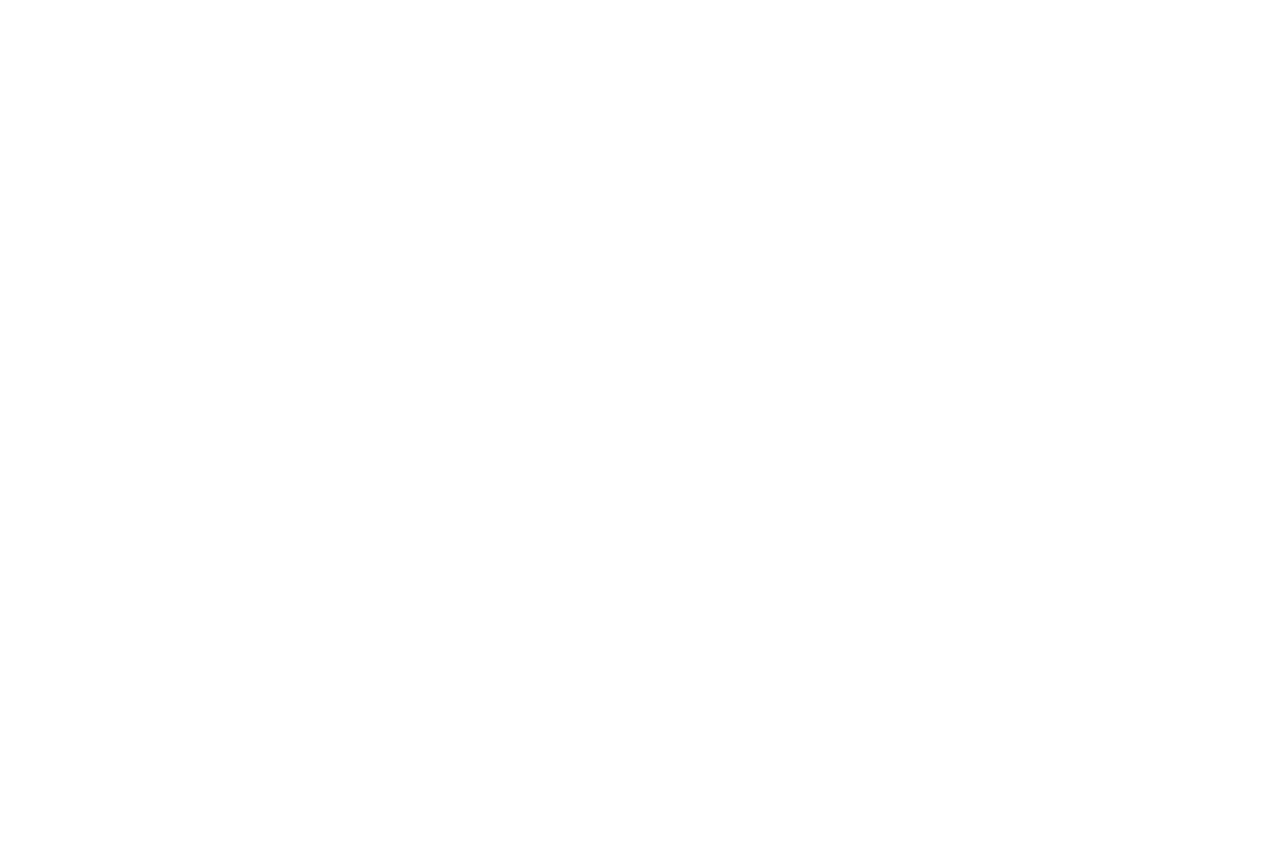
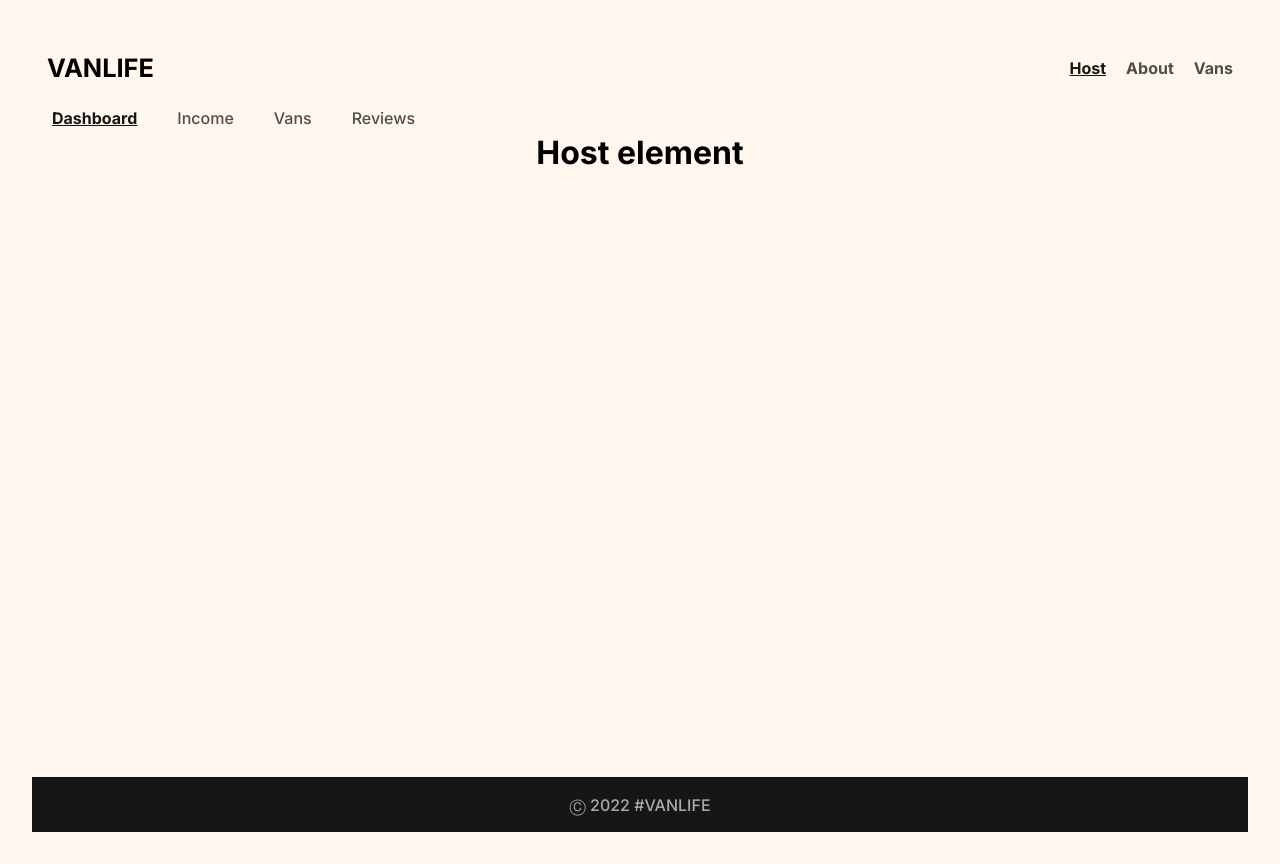
Before and after one commit to Noobdrew/vanlife, a React (Vite) app: page /host in a window 1280 px wide. Before the commit this address had no page. Before the commit the page ends 800 px from the top, so only its background shows below. Built offline with nearby package versions, Linux system fonts and the light colour scheme; what miragejs would draw is missing.

Commit message:
host page bootstrap done

```diff
--- a/src/App.jsx
+++ b/src/App.jsx
@@ -1,22 +1,35 @@
-import { useState } from "react";
+import "./App.css";
+import "./server";
 import { BrowserRouter, Route, Routes, Link } from "react-router-dom";
 import Home from "./pages/Home";
 import About from "./pages/About";
 import Vans from "./pages/Vans/Vans";
 import VanDetails from "./pages/Vans/VanDetails";
-import "./App.css";
+import Dashboard from "./pages/Host/Dashboard";
+import Income from "./pages/Host/Income";
+import Reviews from "./pages/Host/Reviews";
+import HostVans from "./pages/Host/HostVans";
+import HostVansDetails from "./pages/Host/HostVansDetails";
 import Layout from "./components/Layout";
-import "./server";
+import HostLayout from "./components/HostLayout";
 
 function App() {
   return (
     <BrowserRouter>
       <Routes>
-        <Route element={<Layout />}>
-          <Route path="/" element={<Home />} />
-          <Route path="/about" element={<About />} />
-          <Route path="/vans" element={<Vans />} />
-          <Route path="/vans/:id" element={<VanDetails />} />
+        <Route path="/" element={<Layout />}>
+          <Route index element={<Home />} />
+          <Route path="about" element={<About />} />
+          <Route path="vans" element={<Vans />} />
+          <Route path="vans/:id" element={<VanDetails />} />
+
+          <Route path="host" element={<HostLayout />}>
+            <Route index element={<Dashboard />} />
+            <Route path="income" element={<Income />} />
+            <Route path="vans" element={<HostVans />} />
+            <Route path="vans/:id" element={<HostVansDetails />} />
+            <Route path="reviews" element={<Reviews />} />
+          </Route>
         </Route>
       </Routes>
     </BrowserRouter>
--- /dev/null
+++ b/src/components/HostLayout.jsx
@@ -0,0 +1,42 @@
+import { NavLink, Outlet } from "react-router-dom";
+
+export default function HostLayout() {
+  const activeStyle = {
+    fontWeight: "bold",
+    textDecoration: "underline",
+    color: "#161616",
+  };
+  return (
+    <>
+      <nav className="host-nav">
+        <NavLink
+          to="/host"
+          end
+          style={({ isActive }) => (isActive ? activeStyle : null)}
+        >
+          Dashboard
+        </NavLink>
+
+        <NavLink
+          to="/host/income"
+          style={({ isActive }) => (isActive ? activeStyle : null)}
+        >
+          Income
+        </NavLink>
+        <NavLink
+          to="/host/vans"
+          style={({ isActive }) => (isActive ? activeStyle : null)}
+        >
+          Vans
+        </NavLink>
+        <NavLink
+          to="/host/reviews"
+          style={({ isActive }) => (isActive ? activeStyle : null)}
+        >
+          Reviews
+        </NavLink>
+      </nav>
+      <Outlet />
+    </>
+  );
+}
--- a/src/components/Layout.jsx
+++ b/src/components/Layout.jsx
@@ -2,10 +2,13 @@ import Navbar from "./Navbar";
 import { Outlet } from "react-router-dom";
 export default function Layout() {
   return (
-    <>
+    <div className="site-wrapper">
       <Navbar />
-      <Outlet />
+      <main>
+        <Outlet />
+      </main>
+
       <footer className="home-footer">Ⓒ 2022 #VANLIFE</footer>
-    </>
+    </div>
   );
 }
--- a/src/components/Navbar.jsx
+++ b/src/components/Navbar.jsx
@@ -1,17 +1,37 @@
-import { Link } from "react-router-dom";
+import { NavLink } from "react-router-dom";
 
 export default function Navbar() {
+  const activeStyle = {
+    fontWeight: "bold",
+    textDecoration: "underline",
+    color: "#161616",
+  };
   return (
-    <nav>
-      <h2 className="home-logo">
-        <Link to="/">VANLIFE</Link>
-      </h2>
-      <p className="about">
-        <Link to="/about">About</Link>
-      </p>
-      <p className="vans">
-        <Link to="/vans">Vans</Link>
-      </p>
-    </nav>
+    <header>
+      <NavLink className="home-logo" to="/">
+        VANLIFE
+      </NavLink>
+
+      <NavLink
+        to="/host"
+        style={({ isActive }) => (isActive ? activeStyle : null)}
+      >
+        Host
+      </NavLink>
+
+      <NavLink
+        to="/about"
+        style={({ isActive }) => (isActive ? activeStyle : null)}
+      >
+        About
+      </NavLink>
+
+      <NavLink
+        to="/vans"
+        style={({ isActive }) => (isActive ? activeStyle : null)}
+      >
+        Vans
+      </NavLink>
+    </header>
   );
 }
--- a/src/index.css
+++ b/src/index.css
@@ -6,6 +6,7 @@
 body {
     height: 100vh;
     margin: 0;
+    background: #FFF7ED;
 }
 
 
@@ -22,6 +23,11 @@ a {
     color: initial;
 }
 
+.site-wrapper {
+    min-height: 100vh;
+    display: flex;
+    flex-direction: column;
+}
 
 .home-container {
     height: 100%;
@@ -44,19 +50,19 @@ a {
 
 
 
-nav {
+header {
     display: flex;
     align-items: center;
-    padding: 20px 20px;
+    padding: 20px 5px;
     background: #FFF7ED;
 }
 
-nav a:hover {
+header a:hover {
     color: #161616;
     text-decoration: underline;
 }
 
-.home-logo {
+header .home-logo {
     margin-right: auto;
     font-weight: 700;
     color: #000;
@@ -66,27 +72,17 @@ nav a:hover {
 
 }
 
-.about {
-    margin-right: 12px;
+header a {
+    text-decoration: none;
     color: #4D4D4D;
-    text-align: right;
-    font-family: Inter;
-    font-size: 16px;
-    font-style: normal;
     font-weight: 600;
-    line-height: 22.923px;
+    padding: 0px 10px;
 }
 
-.vans {
-    color: #4D4D4D;
-    text-align: right;
-    font-family: Inter;
-    font-size: 16px;
-    font-style: normal;
-    font-weight: 600;
-    line-height: 22.923px;
+header a:hover {
+    color: #161616;
+    text-decoration: underline;
 }
-
 
 
 .home-title {
@@ -135,19 +131,15 @@ nav a:hover {
 }
 
 footer {
-    height: 6vh;
+    background-color: #161616;
+    color: #AAAAAA;
+    height: 55px;
     display: flex;
+    flex-shrink: 0;
     justify-content: center;
     align-items: center;
-    flex-shrink: 0;
-    background: #252525;
-    color: #AAA;
-    text-align: center;
-    font-family: Inter;
-    font-size: 14px;
-    font-style: normal;
+    margin-top: auto;
     font-weight: 500;
-    line-height: 22px;
 }
 
 /*   About page styling     */
@@ -480,3 +472,22 @@ main.vans-container {
         margin-top: 50px;
     }
 }
+
+/*   Host styling   */
+
+.host-nav {
+    display: flex;
+}
+
+.host-nav a {
+    text-decoration: none;
+    color: #4D4D4D;
+    font-weight: 500;
+    padding: 5px 20px;
+}
+
+.host-nav a:hover {
+    color: #161616;
+    text-decoration: underline;
+    font-weight: 600;
+}
--- /dev/null
+++ b/src/pages/Host/Dashboard.jsx
@@ -0,0 +1,9 @@
+import { Outlet } from "react-router-dom";
+
+export default function Dashboard() {
+  return (
+    <>
+      <h1>Host element</h1>
+    </>
+  );
+}
--- /dev/null
+++ b/src/pages/Host/HostVans.jsx
@@ -0,0 +1,7 @@
+export default function HostVans() {
+  return (
+    <>
+      <h1>host vans page</h1>
+    </>
+  );
+}
--- /dev/null
+++ b/src/pages/Host/HostVansDetails.jsx
@@ -0,0 +1,7 @@
+export default function HostVansDetails() {
+  return (
+    <>
+      <h1>host vans details</h1>
+    </>
+  );
+}
--- /dev/null
+++ b/src/pages/Host/Income.jsx
@@ -0,0 +1,3 @@
+export default function Income() {
+  return <h1>Income element</h1>;
+}
--- /dev/null
+++ b/src/pages/Host/Reviews.jsx
@@ -0,0 +1,3 @@
+export default function Reviews() {
+  return <h1>Reviews element</h1>;
+}
```
